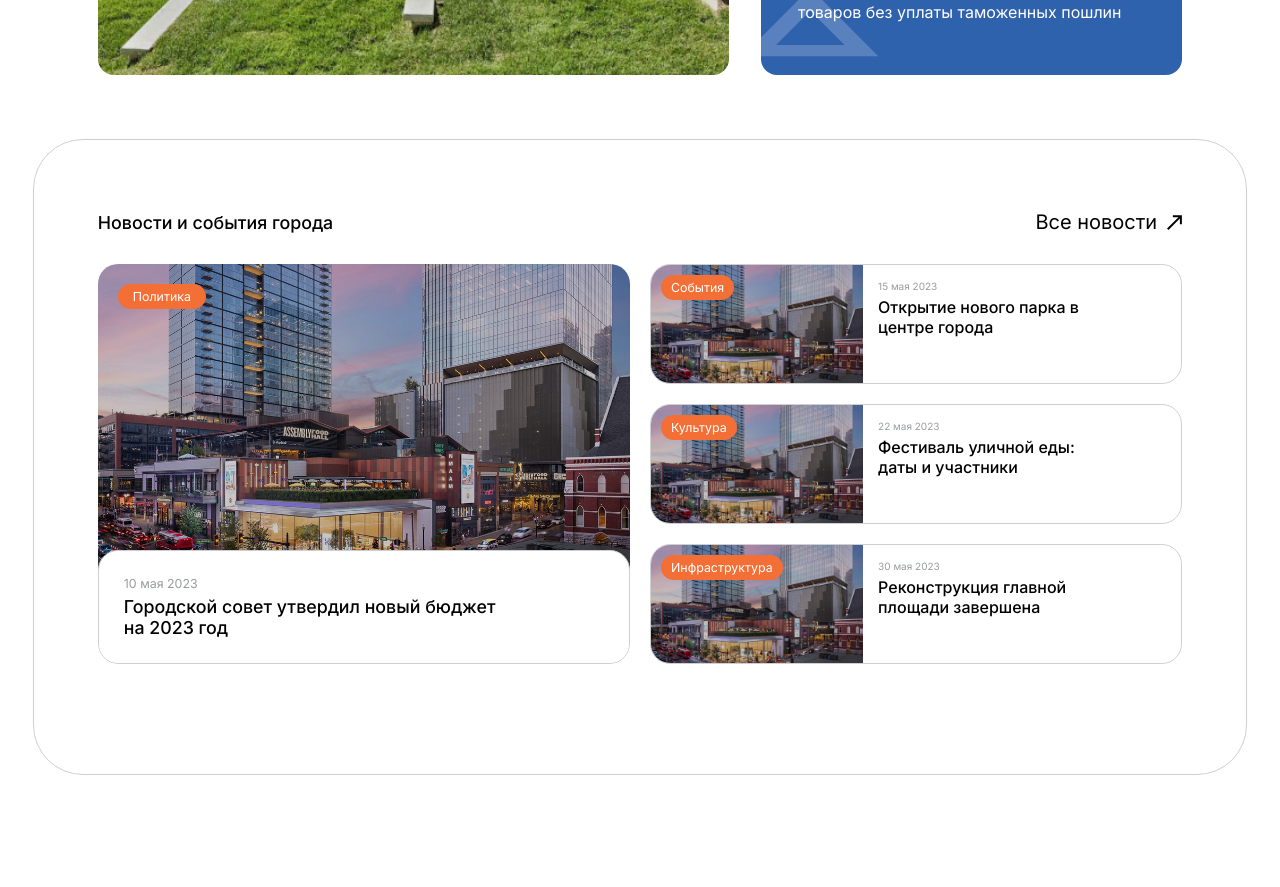
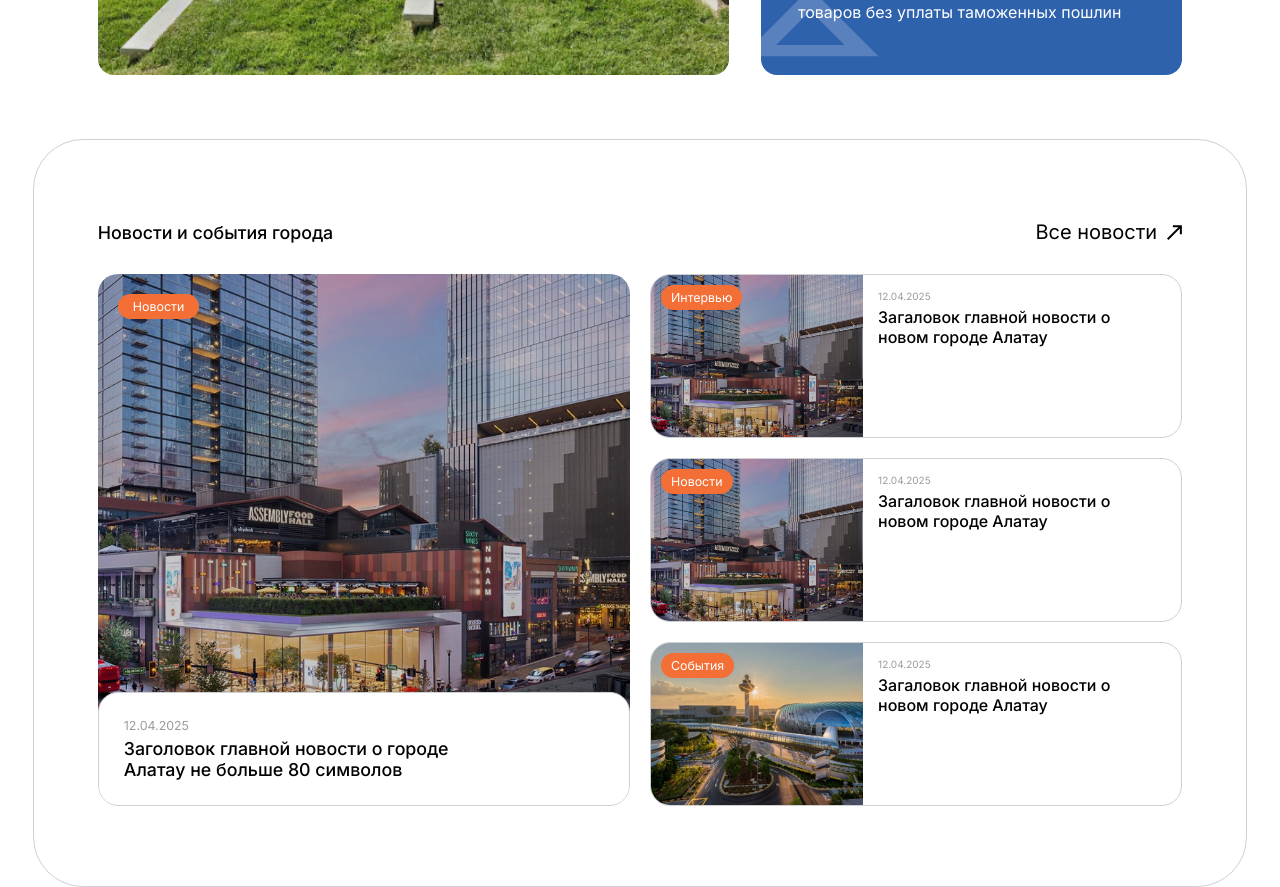
Before and after one commit to Shuesu/alatau-city, a React (Vite) app: page / in a window 1280 px wide. Shown: the part 2240-3127 px from the top of the page. Before the commit the page ends 3015 px from the top, so only its background shows below. Built offline with nearby package versions, Linux system fonts and the light colour scheme.

Commit message:
some fix

```diff
--- a/src/components/layer/info-section/info-section.module.css
+++ b/src/components/layer/info-section/info-section.module.css
@@ -11,8 +11,8 @@
   align-items: center;
   justify-content: center;
   border-radius: 1rem;
+  position: relative;
   overflow: hidden;
-  position: relative;
 }
 
 .infoMainBg {
--- a/src/components/layer/news-section/news-section.jsx
+++ b/src/components/layer/news-section/news-section.jsx
@@ -7,32 +7,32 @@ export const NewsSection = () => {
    const newsData = [
       {
          id: 1,
-         title: "Открытие нового парка в центре города",
-         date: "15 мая 2023",
+         title: "Загаловок главной новости о новом городе Алатау",
+         date: "12.04.2025",
          image: "../../../../public/images/partner-bg.jpg",
-         category: "События"
+         category: "Интервью"
       },
       {
          id: 2,
-         title: "Фестиваль уличной еды: даты и участники",
-         date: "22 мая 2023",
+         title: "Загаловок главной новости о новом городе Алатау",
+         date: "12.04.2025",
          image: "../../../../public/images/partner-bg.jpg",
-         category: "Культура"
+         category: "Новости"
       },
       {
          id: 3,
-         title: "Реконструкция главной площади завершена",
-         date: "30 мая 2023",
-         image: "../../../../public/images/partner-bg.jpg",
-         category: "Инфраструктура"
+         title: "Загаловок главной новости о новом городе Алатау",
+         date: "12.04.2025",
+         image: "../../../../public/images/news1.jpg",
+         category: "События"
       }
    ];
 
    const mainNews = {
-      title: "Городской совет утвердил новый бюджет на 2023 год",
-      date: "10 мая 2023",
+      title: "Заголовок главной новости о городе Алатау не больше 80 символов",
+      date: "12.04.2025",
       image: "../../../../public/images/partner-bg.jpg",
-      category: "Политика",
+      category: "Новости",
       hide: "Лид главной новости: краткий анонс содержания материала в одно-два тезисных предложения"
    };
 
--- a/src/components/layer/news-section/news-section.module.css
+++ b/src/components/layer/news-section/news-section.module.css
@@ -3,20 +3,7 @@
   border-radius: 50px;
   border: 1px solid var(--grey);
   margin: 0 calc(-50vw + 53%);
-  padding: 40px 0;
-}
-
-@media (min-width: 768px) {
-  .newsSectionContainer {
-    padding: 40px 0;
-  }
-}
-
-@media (min-width: 1200px) {
-  .newsSectionContainer {
-    padding-top: 70px;
-    padding-bottom: 110px;
-  }
+  padding: 5rem 0;
 }
 
 .newsSection {
@@ -40,7 +27,7 @@
   padding: 25px;
   border: 1px solid var(--grey);
   border-radius: 20px;
-  transition: all 2s ease-out;
+  transition: all 0.3s ease-out;
 }
 
 .newsDate {
@@ -84,7 +71,7 @@
   width: 100%;
   height: 100%;
   color: var(--white);
-  transition: all 2s ease-out;
+  transition: all 0.2s ease-out;
 }
 
 .newsMain:hover .newsHide,
@@ -126,7 +113,6 @@
   display: grid;
   grid-template-columns: 1fr 1fr;
   gap: 20px;
-  height: 50vh;
   min-height: 400px;
 }
 
```
Also changed, not shown: public/images/news1.jpg (added).
